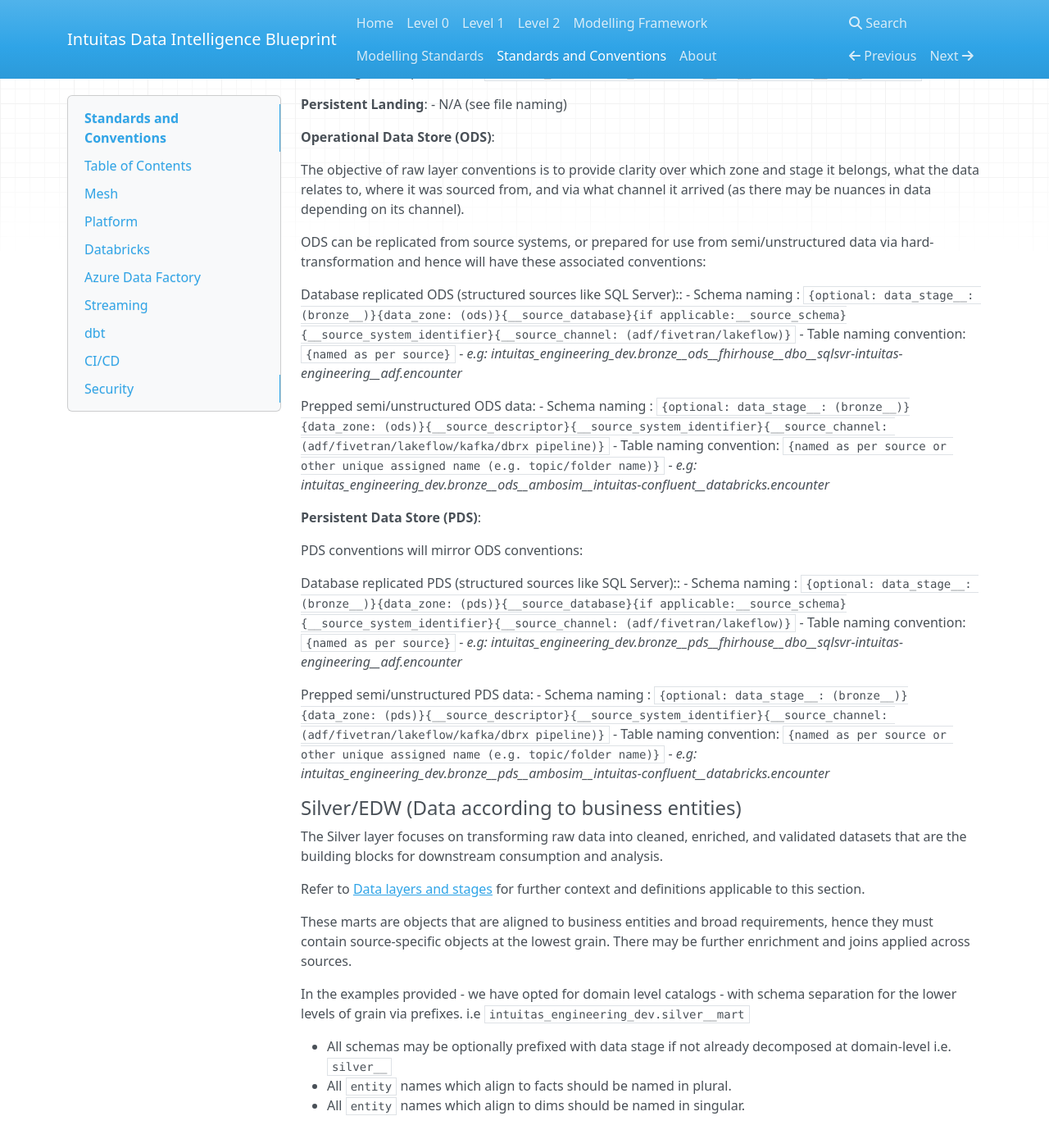
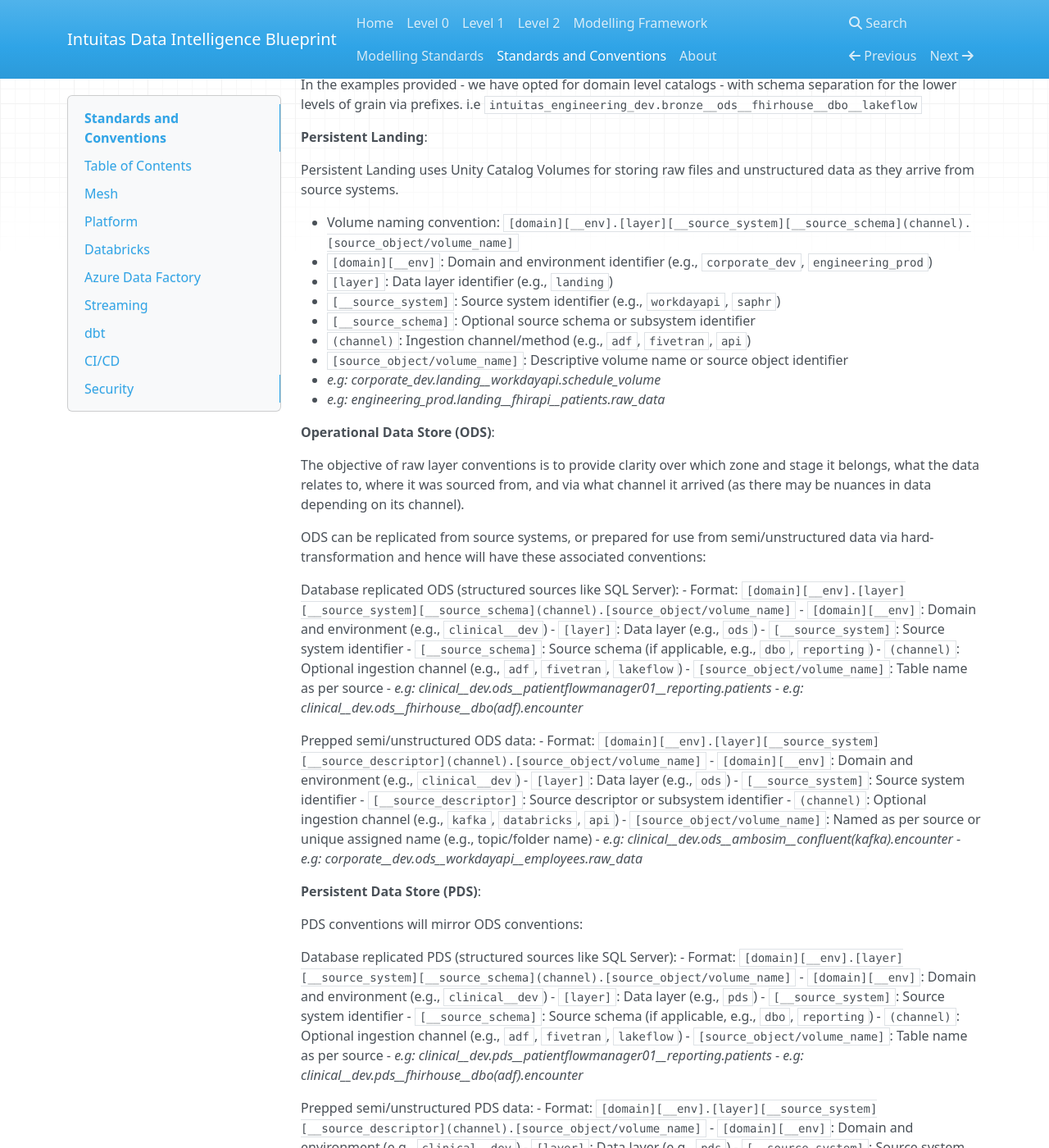
Before and after one commit to bensonchoyintuitas/intuitas_knowledgebase, an MkDocs documentation site: the page built from docs/standards_and_conventions.md, in a window 1280 px wide and 1400 px high, scrolled down 6587 px. Shown: the whole window at 82% size. Built offline with MkDocs 1.6.1, drawn with Linux system fonts in a browser that asks for light colours; nearby versions of some CDN libraries; some of the changed text lies outside the part shown.

Commit message:
updated naming standards

```diff
--- a/docs/standards_and_conventions.md
+++ b/docs/standards_and_conventions.md
@@ -252,6 +252,8 @@
 
 Refer to [Data layers and stages](level_2.md#data-layers-and-stages) for further context and definitions applicable to this section.
 
+Refer to [Physical Models](modelling_standards_and_conventions.md#physical-models) for the standard relating to column naming, types, and conventions.
+
 #### Schema level external storage locations
 
 Recommendations:
@@ -281,7 +283,18 @@
 In the examples provided - we have opted for domain level catalogs - with schema separation for the lower levels of grain via prefixes. i.e `intuitas_engineering_dev.bronze__ods__fhirhouse__dbo__lakeflow`
 
 **Persistent Landing**:
-- N/A (see file naming)
+
+Persistent Landing uses Unity Catalog Volumes for storing raw files and unstructured data as they arrive from source systems.
+
+- Volume naming convention: `[domain][__env].[layer][__source_system][__source_schema](channel).[source_object/volume_name]`
+  - `[domain][__env]`: Domain and environment identifier (e.g., `corporate_dev`, `engineering_prod`)
+  - `[layer]`: Data layer identifier (e.g., `landing`)
+  - `[__source_system]`: Source system identifier (e.g., `workdayapi`, `saphr`)
+  - `[__source_schema]`: Optional source schema or subsystem identifier
+  - `(channel)`: Ingestion channel/method (e.g., `adf`, `fivetran`, `api`)
+  - `[source_object/volume_name]`: Descriptive volume name or source object identifier
+- *e.g: corporate_dev.landing__workdayapi.schedule_volume*
+- *e.g: engineering_prod.landing__fhirapi__patients.raw_data*
 
 **Operational Data Store (ODS)**:
 
@@ -289,30 +302,54 @@
 
 ODS can be replicated from source systems, or prepared for use from semi/unstructured data via hard-transformation and hence will have these associated conventions:
 
-Database replicated ODS (structured sources like SQL Server)::
-- Schema naming : `{optional: data_stage__: (bronze__)}{data_zone: (ods)}{__source_database}{if applicable:__source_schema}{__source_system_identifier}{__source_channel: (adf/fivetran/lakeflow)}`
-- Table naming convention: `{named as per source}`
-- *e.g: intuitas_engineering_dev.bronze__ods__fhirhouse__dbo__sqlsvr-intuitas-engineering__adf.encounter*
+Database replicated ODS (structured sources like SQL Server):
+- Format: `[domain][__env].[layer][__source_system][__source_schema](channel).[source_object/volume_name]`
+  - `[domain][__env]`: Domain and environment (e.g., `clinical__dev`)
+  - `[layer]`: Data layer (e.g., `ods`)
+  - `[__source_system]`: Source system identifier
+  - `[__source_schema]`: Source schema (if applicable, e.g., `dbo`, `reporting`)
+  - `(channel)`: Optional ingestion channel (e.g., `adf`, `fivetran`, `lakeflow`)
+  - `[source_object/volume_name]`: Table name as per source
+- *e.g: clinical__dev.ods__patientflowmanager01__reporting.patients*
+- *e.g: clinical__dev.ods__fhirhouse__dbo(adf).encounter*
 
-Prepped  semi/unstructured ODS data:
-- Schema naming : `{optional: data_stage__: (bronze__)}{data_zone: (ods)}{__source_descriptor}{__source_system_identifier}{__source_channel: (adf/fivetran/lakeflow/kafka/dbrx pipeline)}`
-- Table naming convention: `{named as per source or other unique assigned name (e.g. topic/folder name)}`
-- *e.g: intuitas_engineering_dev.bronze__ods__ambosim__intuitas-confluent__databricks.encounter*
+Prepped semi/unstructured ODS data:
+- Format: `[domain][__env].[layer][__source_system][__source_descriptor](channel).[source_object/volume_name]`
+  - `[domain][__env]`: Domain and environment (e.g., `clinical__dev`)
+  - `[layer]`: Data layer (e.g., `ods`)
+  - `[__source_system]`: Source system identifier
+  - `[__source_descriptor]`: Source descriptor or subsystem identifier
+  - `(channel)`: Optional ingestion channel (e.g., `kafka`, `databricks`, `api`)
+  - `[source_object/volume_name]`: Named as per source or unique assigned name (e.g., topic/folder name)
+- *e.g: clinical__dev.ods__ambosim__confluent(kafka).encounter*
+- *e.g: corporate__dev.ods__workdayapi__employees.raw_data*
 
 
 **Persistent Data Store (PDS)**:
 
 PDS conventions will mirror ODS conventions:
 
-Database replicated PDS (structured sources like SQL Server)::
-- Schema naming : `{optional: data_stage__: (bronze__)}{data_zone: (pds)}{__source_database}{if applicable:__source_schema}{__source_system_identifier}{__source_channel: (adf/fivetran/lakeflow)}`
-- Table naming convention: `{named as per source}`
-- *e.g: intuitas_engineering_dev.bronze__pds__fhirhouse__dbo__sqlsvr-intuitas-engineering__adf.encounter*
+Database replicated PDS (structured sources like SQL Server):
+- Format: `[domain][__env].[layer][__source_system][__source_schema](channel).[source_object/volume_name]`
+  - `[domain][__env]`: Domain and environment (e.g., `clinical__dev`)
+  - `[layer]`: Data layer (e.g., `pds`)
+  - `[__source_system]`: Source system identifier
+  - `[__source_schema]`: Source schema (if applicable, e.g., `dbo`, `reporting`)
+  - `(channel)`: Optional ingestion channel (e.g., `adf`, `fivetran`, `lakeflow`)
+  - `[source_object/volume_name]`: Table name as per source
+- *e.g: clinical__dev.pds__patientflowmanager01__reporting.patients*
+- *e.g: clinical__dev.pds__fhirhouse__dbo(adf).encounter*
 
-Prepped  semi/unstructured PDS data:
-- Schema naming : `{optional: data_stage__: (bronze__)}{data_zone: (pds)}{__source_descriptor}{__source_system_identifier}{__source_channel: (adf/fivetran/lakeflow/kafka/dbrx pipeline)}`
-- Table naming convention: `{named as per source or other unique assigned name (e.g. topic/folder name)}`
-- *e.g: intuitas_engineering_dev.bronze__pds__ambosim__intuitas-confluent__databricks.encounter*
+Prepped semi/unstructured PDS data:
+- Format: `[domain][__env].[layer][__source_system][__source_descriptor](channel).[source_object/volume_name]`
+  - `[domain][__env]`: Domain and environment (e.g., `clinical__dev`)
+  - `[layer]`: Data layer (e.g., `pds`)
+  - `[__source_system]`: Source system identifier
+  - `[__source_descriptor]`: Source descriptor or subsystem identifier
+  - `(channel)`: Optional ingestion channel (e.g., `kafka`, `databricks`, `api`)
+  - `[source_object/volume_name]`: Named as per source or unique assigned name (e.g., topic/folder name)
+- *e.g: clinical__dev.pds__ambosim__confluent(kafka).encounter*
+- *e.g: corporate__dev.pds__workdayapi__employees.raw_data*
 
 #### Silver/EDW (Data according to business entities)
 
@@ -333,67 +370,92 @@
 **(Silver)/EDW Staging Objects**:
 Staging models serve as intermediary models that transform source data into the target silver model. According to dbt best practices, there is a distinction between Staging and Intermediate models. Under this blueprint the use of Intermediate models is optional. [Reference](https://docs.getdbt.com/best-practices/how-we-structure/1-guide-overview)
 
-These models exist to stage silver marts only.
+These models exist to stage silver marts (base marts in the EDW layer) and reference data (in the REF layer).
 
-- Source-specific (note at this stage, pre-normalisation - sourcing channels may still matter):
+**Naming Convention:**
 
-   - Schema naming convention: `{optional: data_stage__: (silver__)}{data_zone: (stg)}{__source_system_identifier}{optional:__source_channel}`
-   - Object naming convention: `{entity}{__object_description}{__n}{__transformation}{optional:__source_system_identifier}{optional:__source_channel}`
-   - *e.g: intuitas_corporate_dev.stg__new_finance_system__adf.accounts__01_renamed_and_typed*
-   - *e.g: intuitas_corporate_dev.stg__new_finance_system__adf.accounts__02_cleaned*
-   - *e.g: intuitas_corporate_dev.stg__old_finance_system__adf.accounts__01_renamed_and_typed*
+`[domain][__env] . [layer] . [object_type][_entity/descriptor](__source)(__channel)(__transformation)`
 
-- Non-source specific:
+Where:
+- `[domain][__env]` - Domain and environment (e.g., `corporate__prod`, `corporate__dev`)
+- `[layer]` - Data layer (e.g., `ref`, `edw`)
+- `[object_type]` - Object type prefix (e.g., `stg_`, `ref_`, `dim_`, `fact_`, `keys_`)
+- `[_entity/descriptor]` - Entity or object name
+- `(__source)` - Optional source system identifier (e.g., `__sap`, `__workday`, `__finance_system`)
+- `(__channel)` - Optional source channel (e.g., `__adf`, `__api`)
+- `(__transformation)` - Optional transformation step (e.g., `__01_typed`, `__02_cleaned`)
 
-   - Schema naming convention: `{optional: data_stage__: (silver__)}{data_zone: (stg)}{optional: __domain name}{optional: __subdomain name(s)}`
-   - Object naming convention to align with target mart: `stg__(optional:dim_/fact_){_entity}{__object_description}{__n}{__transformation}`
-   - *e.g: intuitas_corporate_dev.stg.accounts__01_deduped*
-   - *e.g: intuitas_corporate_dev.stg.accounts__02_business_validated*
+**Reference Data Staging:**
 
-- Examples of transformations:
+- Source-specific staging (with transformations):
+   - *e.g: `corporate__prod.ref.stg_facility__sap__01_filtered`*
+   - *e.g: `corporate__prod.ref.stg_facility__sap__02_typed`*
+   - *e.g: `corporate__prod.ref.stg_account_code__finance_system__adf__01_renamed`*
+   - *e.g: `corporate__prod.ref.stg_location__workday__01_typed`*
 
-   - `01_renamed_and_typed`
-   - `02_deduped`
-   - `03_cleaned`
-   - `04_filtered/split`
-   - `05_column_selected`
-   - `06_business_validated`
-   - `07_desensitised`
-   - *e.g: intuitas_corporate_dev.stg__finance_system__adf.stg__finance_system__adf__account__01_renamed_and_typed*
+- Final reference data (cleaned and conformed):
+   - *e.g: `corporate__prod.ref.ref_facility`*
+   - *e.g: `corporate__prod.ref.ref_location`*
+   - *e.g: `corporate__prod.ref.ref_account_code`*
+   - *e.g: `corporate__dev.ref.ref_country_codes`*
 
-<br>
+**Base Mart (EDW) Staging:**
 
-**(Silver)/EDW Base Information Marts**:
+- Source-specific staging (with transformations):
+   - *e.g: `corporate__prod.edw.stg_employee__sap__01_typed`*
+   - *e.g: `corporate__prod.edw.stg_employee__workday__01_typed`*
+   - *e.g: `corporate__prod.edw.stg_employee__workday__02_cleaned`*
+   - *e.g: `corporate__prod.edw.stg_customer__crm__adf__01_renamed`*
+   - *e.g: `corporate__prod.edw.stg_customer__crm__adf__02_cleaned`*
+   - *e.g: `corporate__prod.edw.stg_payment__new_finance_system__adf__01_typed`*
+   - *e.g: `corporate__prod.edw.stg_payment__old_finance_system__adf__01_typed`*
+   - *e.g: `corporate__prod.edw.stg_account__finance_system__api__01_renamed`*
 
-Final products after staging:
+- Non-source specific staging (after combining/deduplicating):
+   - *e.g: `corporate__prod.edw.stg_employee__01_deduped`*
+   - *e.g: `corporate__prod.edw.stg_employee__02_validated`*
+   - *e.g: `corporate__prod.edw.stg_payment__01_unified`*
 
-- Source-specific (note at this stage, post-normalisation - sourcing channels should not differ so may need merging or unioning):
+**Base Mart Keysets:**
 
-   - Schema naming convention: `{optional: data_stage__: (silver__)}{data_zone: (mart)}{__source_system_identifier}{optional:__source_channel}`
-   - Object naming convention: `(optional:dim_/fact_){__entity / __object_description}{optional:__source_system_identifier}{optional:__source_channel}`
-   - *e.g: intuitas_corporate_dev.mart__new_finance_system__adf.payment*
-   - *e.g: intuitas_corporate_dev.mart__new_finance_system__adf.account*
-   - *e.g: intuitas_corporate_dev.mart__old_finance_system__adf.account*
+- Conforming/deduplicating keysets across multiple sources:
+   - *e.g: `corporate__prod.edw.keys_employee`* (conforms sap and workday)
+   - *e.g: `corporate__prod.edw.keys_customer`* (conforms multiple crm sources)
+   - *e.g: `corporate__prod.edw.keys_account`* (conforms finance systems)
+   - *e.g: `health__prod.edw.keys_patient`* (conforms clinical systems)
 
-- Non-source specific:
+**Base Marts (Final Dimensional Models):**
 
-   - Schema naming convention: `{optional: data_stage__: (silver__)}{data_zone: (mart)}{optional: __domain name}{optional: __subdomain name(s)}`
-   - Object naming convention: `(optional:dim_/fact_){__unified entity / __object_description}`
-   - *e.g: intuitas_corporate_dev.mart.account* (unified)
-   - *e.g: intuitas_corporate_dev.mart__corporate__finance.account* (unified)
-   - *e.g: intuitas_corporate_dev.mart__finance.account* (unified)
-   - *e.g: intuitas_corporate_dev.mart.account_join_with_payments* (joined across two systems)
+- Source-specific dimensions (preserving source identity):
+   - *e.g: `corporate__prod.edw.dim_employee__sap`*
+   - *e.g: `corporate__prod.edw.dim_employee__workday`*
+   - *e.g: `corporate__prod.edw.dim_account__old_finance_system`*
+   - *e.g: `corporate__prod.edw.dim_account__new_finance_system`*
 
-<br>
+- Conformed dimensions (unified, non-source specific):
+   - *e.g: `corporate__prod.edw.dim_employee`* (type 1 SCD implied)
+   - *e.g: `corporate__prod.edw.dim_employee__type2`* (with history)
+   - *e.g: `corporate__prod.edw.dim_customer`*
+   - *e.g: `corporate__prod.edw.dim_account`* (unified across finance systems)
 
-**Reference Data**:
-For further context refer to [Reference Data Standards and Conventions](modelling_standards_and_conventions.md#reference-data).
+- Fact tables:
+   - *e.g: `corporate__prod.edw.fact_payment`*
+   - *e.g: `corporate__prod.edw.fact_transaction`*
+   - *e.g: `health__prod.edw.fact_encounter`*
 
-Our default position uses schemas to logically consolidate reference data (either across the enterprise or within domains) with clearly named schema for convenience:
+**Common Transformation Suffixes:**
 
-- Schema naming convention: `ref{optional: __domain name}{optional: __subdomain name(s)}`
-- Object naming convention: `{reference data set name} (optional:__{source_system}__{source_channel})`
-- *e.g: intuitas_corporate_dev.ref.account_code*
+   - `__01_renamed` or `__01_typed`
+   - `__02_cleaned`
+   - `__03_deduped`
+   - `__04_filtered`
+   - `__05_split`
+   - `__06_validated`
+   - `__07_desensitised`
+
+**Additional Notes:**
+
+For further context on reference data modeling, refer to [Reference Data Standards and Conventions](modelling_standards_and_conventions.md#reference-data).
 
 <br>
 
@@ -417,55 +479,82 @@
 
 #### Gold (Data according to requirements)
 
-The Gold layer focuses on requirement-aligned products (datasets, aggregations, and reporting structures). Products are predominantly source agnostic, however optionality exists in case its needed.
+The Gold layer focuses on requirement-aligned products (datasets, aggregations, and reporting structures). Products are predominantly source agnostic, however optionality exists when source-specific views are needed.
 
 Refer to [Data layers and stages](level_2.md#data-layers-and-stages) for further context and definitions applicable to this section.
 
-In the examples provided - we have opted for domain level catalogs - with schema separation for the lower levels of grain via prefixes. i.e `intuitas_clinical_dev.gold__mart`
+**Naming Convention:**
 
-- All schemas  may be optionally prefixed with data stage if not already decomposed at domain-level i.e. `gold__`
-- All `entity` names which align to facts should be named in plural.
-- All `entity` names which align to dims should be named in singular.
+`[domain][__env] . mart . [object_type][product_name/descriptor](__source)(__transformation)`
+
+Where:
+- `[domain][__env]` - Domain and environment (e.g., `corporate__prod`, `health__dev`)
+- `mart` - Gold layer schema (product marts)
+- `[object_type]` - Object type prefix (e.g., `stg_`, `fact_`, `dim_`, `obt_`)
+- `[product_name/descriptor]` - Product or business-aligned name
+- `(__source)` - Optional source system identifier (only when source-specific view is needed)
+- `(__transformation)` - Optional transformation step (for staging only)
+
+**Naming Guidelines:**
+- All `entity` names which align to facts should be named in plural
+- All `entity` names which align to dimensions should be named in singular
+- Product marts are business/requirement-aligned, not technical constructs
 
 <br>
 
 **(Gold)/Product Mart Staging Models**:
 
-Staging models serve as intermediary models that transform source data into the target mart model. According to dbt best practices, there is a distinction between Staging and Intermediate models. Under this blueprint the use of Intermediate models is optional. [Reference](https://docs.getdbt.com/best-practices/how-we-structure/1-guide-overview)
+Staging models serve as intermediary models that transform base marts (EDW) into requirement-aligned product marts. According to dbt best practices, there is a distinction between Staging and Intermediate models. Under this blueprint the use of Intermediate models is optional. [Reference](https://docs.getdbt.com/best-practices/how-we-structure/1-guide-overview)
 
-These models exist to stage gold marts.
+These models exist to stage gold product marts with business-specific transformations:
 
-- Schema naming convention: `{optional: data_stage__: (gold__)}{data_zone: (stg)}{optional: __domain name}{optional: __subdomain name(s)}`
-- Dimension naming convention: `dim_{__entity / __product description} (optional: __{source_system_identifier}__{source_channel}){__n}{__transformation}`
-- Fact naming convention: `fact_{__entity / __product description} (optional: __{source_system_identifier}__{source_channel}){__n}{__transformation}`
-- Denormalized (One Big Table) Object naming convention: `{entity / product description} (optional: __{source_system}__{source_channel}){__n}{__transformation}`
-- *e.g: intuitas_corporate_dev.stg.fact__late_payments__01__pivoted_by_order*
-- *e.g: intuitas_corporate_dev.stg__corporate.fact__late_payments__01__pivoted_by_order*
-- *e.g: intuitas_corporate_dev.stg__corporate__finance.fact__late_payments__01__pivoted_by_order*
+**Common Transformations:**
+- Pivoting
+- Aggregation
+- Joining across multiple base marts
+- Business rule application
+- Desensitization
+- Complex calculations
+
+**Examples:**
+
+- *e.g: `corporate__prod.mart.stg_downtime_by_region__01_pivoted`*
+- *e.g: `corporate__prod.mart.stg_downtime_by_region__02_desensitised`*
+- *e.g: `corporate__prod.mart.stg_late_payments__01_aggregated`*
+- *e.g: `corporate__prod.mart.stg_late_payments__02_joined`*
+- *e.g: `corporate__prod.mart.stg_fte_calculations__01_pivoted`*
+- *e.g: `corporate__prod.mart.stg_fte_calculations__02_aggregated`*
+- *e.g: `health__prod.mart.stg_patient_outcomes__01_joined`*
+- *e.g: `health__prod.mart.stg_patient_outcomes__02_desensitised`*
 
 <br>
 
-**(Gold)/Product Marts**:
+**(Gold)/Product Marts (Final Products)**:
 
-- Schema naming convention: `{optional: data_stage__: (gold__)}{data_zone: (mart)}{optional: __domain name}{optional: __subdomain name(s)}`
-- Dimension naming convention: `dim_{__entity / __product description} (optional: __{source_system}__{source_channel})`
-- Fact naming convention: `fact_{__entity / __product description} (optional: __{source_system}__{source_channel})`
-- Denormalized (One Big Table) Object naming convention: `{entity / product description} (optional: __{source_system}__{source_channel})`
+Final business-aligned data products ready for consumption by analytics, reporting, and BI tools.
 
-- Required transformation: Business-specific transformations such as:
+**Examples:**
 
-   - `pivoting`
-   - `aggregation`
-   - `joining`
-   - `conformance`
-   - `desensitization`
+- Fact tables (aggregated/business-focused):
+   - *e.g: `corporate__prod.mart.fact_downtime_by_region`*
+   - *e.g: `corporate__prod.mart.fact_late_payments`*
+   - *e.g: `corporate__prod.mart.fact_regional_account_payments`*
+   - *e.g: `health__prod.mart.fact_patient_outcomes`*
 
-*e.g:*
+- Dimension tables (product-specific):
+   - *e.g: `corporate__prod.mart.dim_region`*
+   - *e.g: `corporate__prod.mart.dim_payment_category`*
 
-   - *intuitas_corporate_dev.mart.fact_late_payments*
-   - *intuitas_corporate_dev.mart.regionally_grouped_account_payments__old_finance_system__adf*
-   - *intuitas_corporate_dev.mart.regionally_grouped_account_payments__new_finance_system__adf*
-   - *intuitas_corporate_dev.mart.regionally_grouped_account_payments* (union of old and new)
+- One Big Tables (OBT) - Denormalized aggregates:
+   - *e.g: `corporate__prod.mart.obt_fte_calculations`*
+   - *e.g: `corporate__prod.mart.obt_financial_summary`*
+   - *e.g: `corporate__prod.mart.obt_executive_dashboard`*
+
+- Source-specific products (when needed):
+   - *e.g: `corporate__prod.mart.fact_account_payments__old_finance_system`*
+   - *e.g: `corporate__prod.mart.fact_account_payments__new_finance_system`*
+   - *e.g: `corporate__prod.mart.obt_employee_metrics__sap`*
+   - *e.g: `corporate__prod.mart.obt_employee_metrics__workday`*
 
 ### Delta Sharing
 
```
